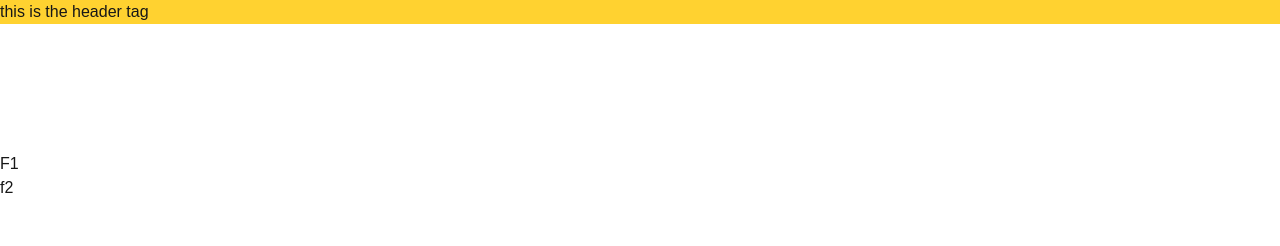
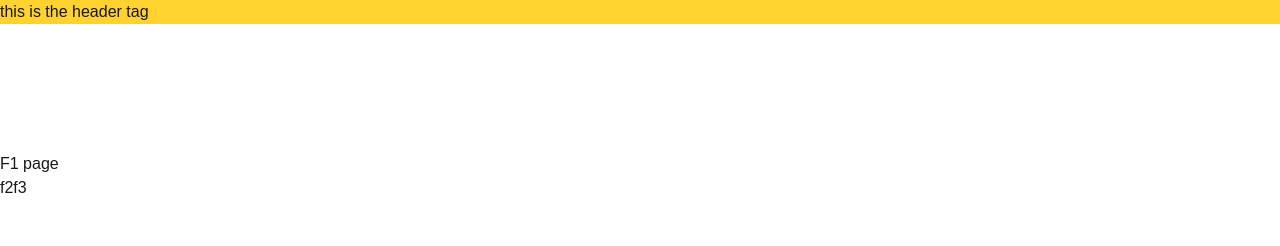
Before and after one commit to MogesBekele/next, a Next.js app: page /f1 in a window 1280 px wide. Shown: the top 246 px of the page. Built offline with nearby package versions, Linux system fonts and the light colour scheme.

Commit message:
intercetp route

```diff
--- /dev/null
+++ b/src/app/f1/(.)f2/page.tsx
@@ -0,0 +1,7 @@
+export default function InterceptedRoute() {
+  return (
+    <div>
+      <h1>(.)Intercepted Route</h1>
+    </div>
+  );
+}
--- /dev/null
+++ b/src/app/f1/(..)f3/page.tsx
@@ -0,0 +1,7 @@
+export default function InterceptedRoute() {
+  return (
+    <div>
+      <h1>(..)Intercepted Route</h1>
+    </div>
+  );
+}
--- a/src/app/f1/page.tsx
+++ b/src/app/f1/page.tsx
@@ -3,8 +3,9 @@ import Link from "next/link";
 export default function F1(){
   return (
     <div>
-      <h1>F1</h1>
+      <h1>F1 page</h1>
       <Link href={"/f1/f2"}>f2</Link>
+      <Link href={'/f3'}>f3</Link>
     </div>
   );
 }
--- /dev/null
+++ b/src/app/f3/page.tsx
@@ -0,0 +1,7 @@
+export default function F3(){
+  return (
+    <div>
+      <h1>F3 page</h1>
+    </div>
+  );
+}
```
